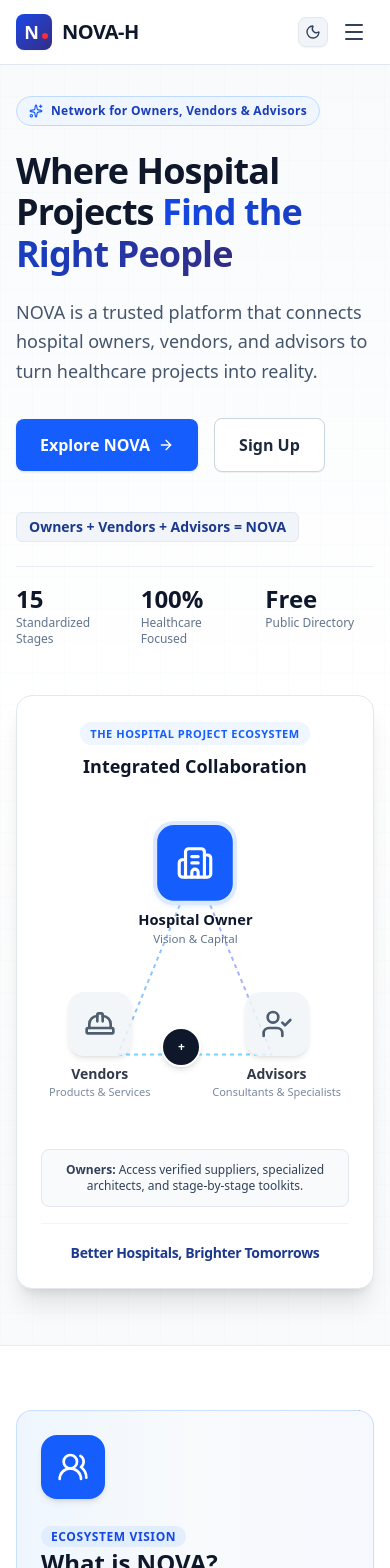
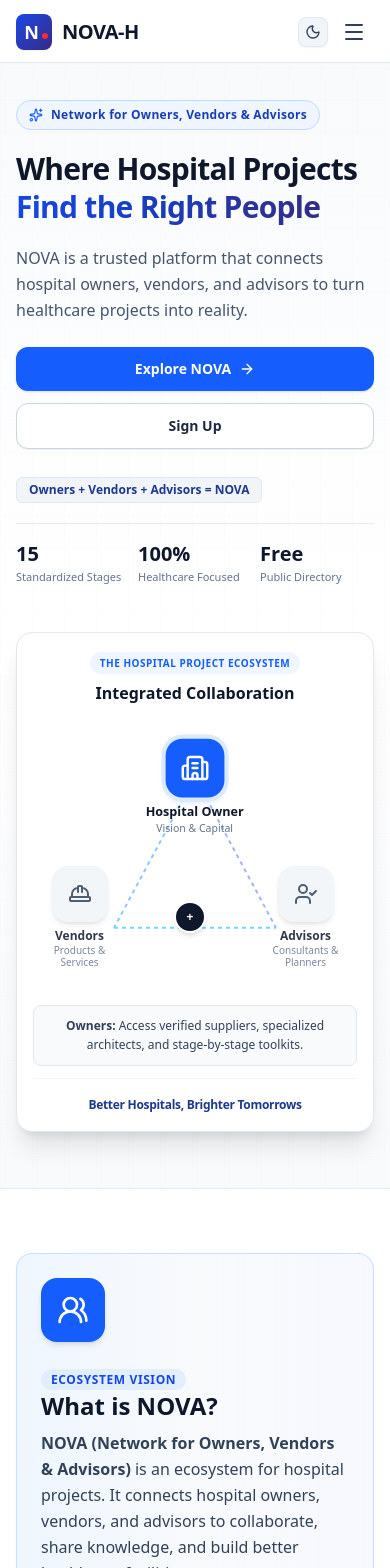
Before and after one commit to InofinixIO/nova-h, a React (Vite) app: page / in a window 390 px wide. Shown: the top 1568 px of the page. Built offline with nearby package versions, Linux system fonts and the light colour scheme.

Commit message:
fix: improve mobile responsiveness and safe-area layout support across components

```diff
--- a/src/App.tsx
+++ b/src/App.tsx
@@ -1045,7 +1045,7 @@ export default function App() {
   const isWorkspaceRoute = Boolean(currentUser && (currentSlug.startsWith('dashboard') || currentSlug.startsWith('admin')));
 
   return (
-    <div className={`${isWorkspaceRoute ? 'h-screen h-dvh overflow-hidden' : 'min-h-screen'} bg-slate-50 dark:bg-slate-950 text-slate-900 dark:text-slate-100 font-sans flex flex-col selection:bg-blue-600 selection:text-white transition-colors duration-200`}>
+    <div className={`${isWorkspaceRoute ? 'h-screen h-dvh overflow-hidden' : 'min-h-screen'} w-full max-w-full overflow-x-clip min-w-0 bg-slate-50 dark:bg-slate-950 text-slate-900 dark:text-slate-100 font-sans flex flex-col selection:bg-blue-600 selection:text-white transition-colors duration-200`}>
 
       {/* Toast Alert */}
       {toastMessage && (
@@ -1070,8 +1070,8 @@ export default function App() {
         />
       )}
 
-      {/* Main Page Layout matching Route Slug (pt-0 h-full overflow-hidden for workspace, pt-16 sm:pt-20 for marketing pages) */}
-      <main className={`flex-1 ${isWorkspaceRoute ? 'pt-0 h-full overflow-hidden' : 'pt-16 sm:pt-20'}`}>
+      {/* Main Page Layout matching Route Slug (pt-0 h-full overflow-hidden for workspace, safe-area top padding for marketing pages) */}
+      <main className={`flex-1 w-full max-w-full overflow-x-clip min-w-0 ${isWorkspaceRoute ? 'pt-0 h-full overflow-hidden' : 'pt-[calc(4.25rem+env(safe-area-inset-top,0px))] sm:pt-[calc(4.75rem+env(safe-area-inset-top,0px))]'}`}>
         {renderPageContent()}
       </main>
 
--- a/src/components/HeroSection.tsx
+++ b/src/components/HeroSection.tsx
@@ -20,29 +20,29 @@ export const HeroSection: React.FC<HeroSectionProps> = ({ onExplore, onSignUp, o
         <div className="grid grid-cols-1 lg:grid-cols-12 gap-12 lg:gap-8 items-center">
 
           {/* Left Column: Heading & Content matching wireframe */}
-          <div className="lg:col-span-7 space-y-6">
-            <div className="inline-flex items-center gap-2 px-3 py-1.5 rounded-full bg-blue-50 dark:bg-blue-950/60 border border-blue-200 dark:border-blue-800 text-blue-800 dark:text-blue-300 text-xs font-semibold tracking-wide">
-              <Sparkles className="w-3.5 h-3.5 text-blue-600 dark:text-blue-400" />
-              <span>Network for Owners, Vendors & Advisors</span>
+          <div className="lg:col-span-7 space-y-5 sm:space-y-6">
+            <div className="inline-flex items-center gap-2 px-3 py-1.5 rounded-full bg-blue-50 dark:bg-blue-950/60 border border-blue-200 dark:border-blue-800 text-blue-800 dark:text-blue-300 text-xs font-semibold tracking-wide max-w-full">
+              <Sparkles className="w-3.5 h-3.5 text-blue-600 dark:text-blue-400 shrink-0" />
+              <span className="truncate">Network for Owners, Vendors &amp; Advisors</span>
             </div>
 
-            <h1 className="text-4xl sm:text-5xl lg:text-6xl font-extrabold text-slate-900 dark:text-white tracking-tight leading-[1.15]">
+            <h1 className="text-3xl sm:text-5xl lg:text-6xl font-extrabold text-slate-900 dark:text-white tracking-tight leading-tight sm:leading-[1.15]">
               Where Hospital Projects <br className="hidden sm:block" />
               <span className="text-transparent bg-clip-text bg-gradient-to-r from-blue-700 via-blue-800 to-indigo-900 dark:from-blue-400 dark:via-indigo-300 dark:to-sky-400">
                 Find the Right People
               </span>
             </h1>
 
-            <p className="text-lg sm:text-xl text-slate-600 dark:text-slate-300 max-w-2xl font-normal leading-relaxed">
+            <p className="text-base sm:text-lg md:text-xl text-slate-600 dark:text-slate-300 max-w-2xl font-normal leading-relaxed">
               NOVA is a trusted platform that connects hospital owners, vendors, and advisors to turn healthcare projects into reality.
             </p>
 
             {/* CTAs matching wireframe */}
-            <div className="flex flex-wrap items-center gap-4 pt-2">
+            <div className="flex flex-wrap items-center gap-3 sm:gap-4 pt-1 sm:pt-2">
               <button
                 id="hero-explore-btn"
                 onClick={onExplore}
-                className="px-6 py-3.5 rounded-lg bg-blue-600 hover:bg-blue-700 text-white font-semibold text-base shadow-sm hover:shadow-md transition-all flex items-center gap-2 cursor-pointer"
+                className="w-full sm:w-auto px-6 py-3 rounded-xl bg-blue-600 hover:bg-blue-700 text-white font-semibold text-sm sm:text-base shadow-sm hover:shadow-md transition-all flex items-center justify-center gap-2 cursor-pointer"
               >
                 <span>Explore NOVA</span>
                 <ArrowRight className="w-4 h-4" />
@@ -51,52 +51,52 @@ export const HeroSection: React.FC<HeroSectionProps> = ({ onExplore, onSignUp, o
               <button
                 id="hero-signup-btn"
                 onClick={() => onSignUp()}
-                className="px-6 py-3.5 rounded-lg bg-white dark:bg-slate-800 hover:bg-slate-50 dark:hover:bg-slate-700 text-slate-800 dark:text-slate-100 border border-slate-300 dark:border-slate-700 font-semibold text-base hover:border-slate-400 transition-all cursor-pointer shadow-2xs"
+                className="w-full sm:w-auto px-6 py-3 rounded-xl bg-white dark:bg-slate-800 hover:bg-slate-50 dark:hover:bg-slate-700 text-slate-800 dark:text-slate-100 border border-slate-300 dark:border-slate-700 font-semibold text-sm sm:text-base hover:border-slate-400 transition-all cursor-pointer shadow-2xs text-center"
               >
                 Sign Up
               </button>
             </div>
 
             {/* Sub-tagline equation from wireframe */}
-            <div className="pt-4 flex items-center gap-2 text-sm sm:text-base font-bold text-slate-800 dark:text-slate-200">
-              <span className="px-3 py-1 rounded-md bg-slate-100 dark:bg-slate-800 text-blue-900 dark:text-blue-300 border border-slate-200 dark:border-slate-700">
+            <div className="pt-2 sm:pt-4 flex flex-wrap items-center gap-2 text-xs sm:text-sm md:text-base font-bold text-slate-800 dark:text-slate-200">
+              <span className="px-3 py-1 rounded-md bg-slate-100 dark:bg-slate-800 text-blue-900 dark:text-blue-300 border border-slate-200 dark:border-slate-700 max-w-full truncate">
                 Owners + Vendors + Advisors = NOVA
               </span>
             </div>
 
             {/* Trust highlights */}
-            <div className="grid grid-cols-3 gap-4 pt-4 border-t border-slate-200/80 dark:border-slate-800">
+            <div className="grid grid-cols-3 gap-2 sm:gap-4 pt-4 border-t border-slate-200/80 dark:border-slate-800">
               <div>
-                <p className="text-2xl sm:text-3xl font-extrabold text-slate-900 dark:text-white">15</p>
-                <p className="text-xs text-slate-500 dark:text-slate-400 font-medium">Standardized Stages</p>
+                <p className="text-xl sm:text-3xl font-extrabold text-slate-900 dark:text-white">15</p>
+                <p className="text-[11px] sm:text-xs text-slate-500 dark:text-slate-400 font-medium leading-tight mt-0.5">Standardized Stages</p>
               </div>
               <div>
-                <p className="text-2xl sm:text-3xl font-extrabold text-slate-900 dark:text-white">100%</p>
-                <p className="text-xs text-slate-500 dark:text-slate-400 font-medium">Healthcare Focused</p>
+                <p className="text-xl sm:text-3xl font-extrabold text-slate-900 dark:text-white">100%</p>
+                <p className="text-[11px] sm:text-xs text-slate-500 dark:text-slate-400 font-medium leading-tight mt-0.5">Healthcare Focused</p>
               </div>
               <div>
-                <p className="text-2xl sm:text-3xl font-extrabold text-slate-900 dark:text-white">Free</p>
-                <p className="text-xs text-slate-500 dark:text-slate-400 font-medium">Public Directory</p>
+                <p className="text-xl sm:text-3xl font-extrabold text-slate-900 dark:text-white">Free</p>
+                <p className="text-[11px] sm:text-xs text-slate-500 dark:text-slate-400 font-medium leading-tight mt-0.5">Public Directory</p>
               </div>
             </div>
           </div>
 
           {/* Right Column: Visual Diagram matching wireframe */}
-          <div className="lg:col-span-5 flex flex-col items-center justify-center">
-            <div className="w-full max-w-md bg-white dark:bg-slate-900 rounded-2xl border border-slate-200 dark:border-slate-800 shadow-xl p-6 sm:p-8 relative">
+          <div className="lg:col-span-5 flex flex-col items-center justify-center w-full">
+            <div className="w-full max-w-full sm:max-w-md bg-white dark:bg-slate-900 rounded-2xl border border-slate-200 dark:border-slate-800 shadow-xl p-4 sm:p-8 relative overflow-hidden">
 
               {/* Header inside diagram card */}
-              <div className="text-center mb-6">
-                <span className="text-[11px] font-bold tracking-wider text-blue-600 dark:text-blue-400 uppercase bg-blue-50 dark:bg-blue-950/60 px-2.5 py-1 rounded-full">
+              <div className="text-center mb-5 sm:mb-6">
+                <span className="text-[10px] sm:text-[11px] font-bold tracking-wider text-blue-600 dark:text-blue-400 uppercase bg-blue-50 dark:bg-blue-950/60 px-2.5 py-1 rounded-full">
                   The Hospital Project Ecosystem
                 </span>
-                <h3 className="text-lg font-bold text-slate-900 dark:text-white mt-2">
+                <h3 className="text-base sm:text-lg font-bold text-slate-900 dark:text-white mt-2">
                   Integrated Collaboration
                 </h3>
               </div>
 
               {/* Triangle / Orbit visualization of the 3 user groups */}
-              <div className="relative py-6 flex flex-col items-center">
+              <div className="relative py-4 sm:py-6 flex flex-col items-center">
                 {/* SVG connection lines */}
                 <svg className="absolute inset-0 w-full h-full pointer-events-none stroke-slate-200 dark:stroke-slate-800" style={{ zIndex: 0 }}>
                   <line x1="50%" y1="20%" x2="25%" y2="78%" strokeWidth="2" strokeDasharray="4 4" className="stroke-blue-300 dark:stroke-blue-800" />
@@ -112,19 +112,19 @@ export const HeroSection: React.FC<HeroSectionProps> = ({ onExplore, onSignUp, o
                   }`}
                   id="diagram-node-owner"
                 >
-                  <div className={`w-18 h-18 rounded-2xl flex items-center justify-center shadow-md transition-all ${
+                  <div className={`w-14 sm:w-16 h-14 sm:h-16 rounded-2xl flex items-center justify-center shadow-md transition-all ${
                     activeNode === 'owner'
                       ? 'bg-blue-600 text-white ring-4 ring-blue-100 dark:ring-blue-900 shadow-blue-200 dark:shadow-none'
                       : 'bg-slate-100 dark:bg-slate-800 text-slate-700 dark:text-slate-300 hover:bg-slate-200 dark:hover:bg-slate-700'
                   }`}>
-                    <Building2 className="w-9 h-9" />
+                    <Building2 className="w-7 sm:w-8 h-7 sm:h-8" />
                   </div>
-                  <span className="font-bold text-sm text-slate-900 dark:text-white mt-2">Hospital Owner</span>
-                  <span className="text-[11px] text-slate-500 dark:text-slate-400 font-medium">Vision & Capital</span>
+                  <span className="font-bold text-xs sm:text-sm text-slate-900 dark:text-white mt-1.5 sm:mt-2">Hospital Owner</span>
+                  <span className="text-[10px] sm:text-[11px] text-slate-500 dark:text-slate-400 font-medium text-center">Vision &amp; Capital</span>
                 </div>
 
                 {/* Bottom Row: Vendors & Advisors */}
-                <div className="w-full flex items-center justify-between mt-12 px-2 relative z-10">
+                <div className="w-full flex items-center justify-between mt-8 sm:mt-12 px-1 sm:px-2 relative z-10">
                   {/* Left: Vendors */}
                   <div
                     onClick={() => { setActiveNode('vendor'); onSelectRole('vendor'); }}
@@ -133,19 +133,19 @@ export const HeroSection: React.FC<HeroSectionProps> = ({ onExplore, onSignUp, o
                     }`}
                     id="diagram-node-vendor"
                   >
-                    <div className={`w-16 h-16 rounded-2xl flex items-center justify-center shadow-md transition-all ${
+                    <div className={`w-14 sm:w-16 h-14 sm:h-16 rounded-2xl flex items-center justify-center shadow-md transition-all ${
                       activeNode === 'vendor'
                         ? 'bg-indigo-600 text-white ring-4 ring-indigo-100 dark:ring-indigo-900 shadow-indigo-200 dark:shadow-none'
                         : 'bg-slate-100 dark:bg-slate-800 text-slate-700 dark:text-slate-300 hover:bg-slate-200 dark:hover:bg-slate-700'
                     }`}>
-                      <HardHat className="w-8 h-8" />
+                      <HardHat className="w-6 sm:w-7 h-6 sm:h-7" />
                     </div>
-                    <span className="font-bold text-sm text-slate-900 dark:text-white mt-2">Vendors</span>
-                    <span className="text-[11px] text-slate-500 dark:text-slate-400 font-medium">Products & Services</span>
+                    <span className="font-bold text-xs sm:text-sm text-slate-900 dark:text-white mt-1.5 sm:mt-2">Vendors</span>
+                    <span className="text-[10px] sm:text-[11px] text-slate-500 dark:text-slate-400 font-medium text-center max-w-[85px] sm:max-w-none leading-tight">Products &amp; Services</span>
                   </div>
 
                   {/* Center badge in the middle of triangle */}
-                  <div className="w-10 h-10 rounded-full bg-slate-900 dark:bg-slate-800 text-white flex items-center justify-center text-xs font-black shadow-md border-2 border-white dark:border-slate-700">
+                  <div className="w-8 sm:w-10 h-8 sm:h-10 rounded-full bg-slate-900 dark:bg-slate-800 text-white flex items-center justify-center text-xs font-black shadow-md border-2 border-white dark:border-slate-700 shrink-0">
                     +
                   </div>
 
@@ -157,21 +157,21 @@ export const HeroSection: React.FC<HeroSectionProps> = ({ onExplore, onSignUp, o
                     }`}
                     id="diagram-node-advisor"
                   >
-                    <div className={`w-16 h-16 rounded-2xl flex items-center justify-center shadow-md transition-all ${
+                    <div className={`w-14 sm:w-16 h-14 sm:h-16 rounded-2xl flex items-center justify-center shadow-md transition-all ${
                       activeNode === 'advisor'
                         ? 'bg-sky-600 text-white ring-4 ring-sky-100 dark:ring-sky-900 shadow-sky-200 dark:shadow-none'
                         : 'bg-slate-100 dark:bg-slate-800 text-slate-700 dark:text-slate-300 hover:bg-slate-200 dark:hover:bg-slate-700'
                     }`}>
-                      <UserCheck className="w-8 h-8" />
+                      <UserCheck className="w-6 sm:w-7 h-6 sm:h-7" />
                     </div>
-                    <span className="font-bold text-sm text-slate-900 dark:text-white mt-2">Advisors</span>
-                    <span className="text-[11px] text-slate-500 dark:text-slate-400 font-medium">Consultants & Specialists</span>
+                    <span className="font-bold text-xs sm:text-sm text-slate-900 dark:text-white mt-1.5 sm:mt-2">Advisors</span>
+                    <span className="text-[10px] sm:text-[11px] text-slate-500 dark:text-slate-400 font-medium text-center max-w-[95px] sm:max-w-none leading-tight">Consultants &amp; Planners</span>
                   </div>
                 </div>
               </div>
 
               {/* Dynamic node insight pill */}
-              <div className="mt-6 p-3 rounded-lg bg-slate-50 dark:bg-slate-800/80 border border-slate-200 dark:border-slate-700 text-xs text-slate-700 dark:text-slate-300 text-center">
+              <div className="mt-5 sm:mt-6 p-2.5 sm:p-3 rounded-lg bg-slate-50 dark:bg-slate-800/80 border border-slate-200 dark:border-slate-700 text-xs text-slate-700 dark:text-slate-300 text-center leading-relaxed">
                 {activeNode === 'owner' && (
                   <span><strong>Owners:</strong> Access verified suppliers, specialized architects, and stage-by-stage toolkits.</span>
                 )}
@@ -184,8 +184,8 @@ export const HeroSection: React.FC<HeroSectionProps> = ({ onExplore, onSignUp, o
               </div>
 
               {/* Bottom Tagline from wireframe */}
-              <div className="mt-4 pt-4 border-t border-slate-100 dark:border-slate-800 text-center">
-                <span className="text-sm font-bold text-blue-900 dark:text-blue-400 tracking-tight">
+              <div className="mt-3 sm:mt-4 pt-3 sm:pt-4 border-t border-slate-100 dark:border-slate-800 text-center">
+                <span className="text-xs sm:text-sm font-bold text-blue-900 dark:text-blue-400 tracking-tight">
                   Better Hospitals, Brighter Tomorrows
                 </span>
               </div>
--- a/src/components/Navbar.tsx
+++ b/src/components/Navbar.tsx
@@ -62,10 +62,15 @@ export const Navbar: React.FC<NavbarProps> = ({
   return (
     <header
       id="nova-header"
-      className={`fixed top-0 left-0 right-0 z-40 transition-all duration-200 ${
+      style={{
+        paddingTop: `calc(env(safe-area-inset-top, 0px) + ${scrolled ? '0.5rem' : '0.75rem'})`,
+        paddingLeft: 'env(safe-area-inset-left, 0px)',
+        paddingRight: 'env(safe-area-inset-right, 0px)',
+      }}
+      className={`fixed top-0 left-0 right-0 z-40 transition-all duration-200 pb-2.5 sm:pb-3 ${
         scrolled
-          ? 'bg-white/95 dark:bg-slate-900/95 backdrop-blur-md shadow-xs border-b border-slate-200/80 dark:border-slate-800 py-2.5'
-          : 'bg-white dark:bg-slate-900 border-b border-slate-200 dark:border-slate-800 py-3'
+          ? 'bg-white/95 dark:bg-slate-900/95 backdrop-blur-md shadow-xs border-b border-slate-200/80 dark:border-slate-800'
+          : 'bg-white dark:bg-slate-900 border-b border-slate-200 dark:border-slate-800'
       }`}
     >
       <div className="max-w-7xl mx-auto px-4 sm:px-6 lg:px-8 flex items-center justify-between gap-3 xl:gap-6">
@@ -361,7 +366,14 @@ export const Navbar: React.FC<NavbarProps> = ({
 
       {/* Mobile Menu Dropdown */}
       {mobileMenuOpen && (
-        <div className="lg:hidden bg-white dark:bg-slate-900 border-b border-slate-200 dark:border-slate-800 px-4 pt-2 pb-6 space-y-3 shadow-lg animate-fadeIn">
+        <div
+          style={{
+            paddingLeft: 'max(1rem, env(safe-area-inset-left, 0px))',
+            paddingRight: 'max(1rem, env(safe-area-inset-right, 0px))',
+            paddingBottom: 'max(1.5rem, env(safe-area-inset-bottom, 0px))',
+          }}
+          className="lg:hidden bg-white dark:bg-slate-900 border-b border-slate-200 dark:border-slate-800 px-4 pt-2 space-y-3 shadow-lg animate-fadeIn max-h-[calc(100vh-5rem)] overflow-y-auto"
+        >
           {currentUser && (
             <div className="p-3 bg-blue-50/60 dark:bg-slate-800/80 rounded-xl border border-blue-200/80 dark:border-slate-700 flex items-center justify-between">
               <div className="flex items-center gap-2.5">
--- a/src/components/PartnerDetailView.tsx
+++ b/src/components/PartnerDetailView.tsx
@@ -185,7 +185,7 @@ export const PartnerDetailView: React.FC<PartnerDetailViewProps> = ({
           </div>
 
           {/* Quick Profile Actions: Compare, QR Code, Share */}
-          <div className="flex items-center gap-2">
+          <div className="flex flex-wrap items-center gap-2">
             {onToggleCompare && (
               <button
                 type="button"
--- a/src/components/VendorDetailModal.tsx
+++ b/src/components/VendorDetailModal.tsx
@@ -646,7 +646,7 @@ export const VendorDetailModal: React.FC<VendorDetailModalProps> = ({
             <span className="w-2 h-2 rounded-full bg-emerald-500"></span>
             <span>NOVA Verified Healthcare Network</span>
           </div>
-          <div className="flex items-center gap-3">
+          <div className="flex flex-wrap items-center justify-end gap-2 sm:gap-2.5 w-full sm:w-auto">
             {onToggleCompare && (
               <button
                 onClick={() => onToggleCompare(vendor.id)}
--- a/src/index.css
+++ b/src/index.css
@@ -5,9 +5,22 @@
 @layer base {
   :root {
     color-scheme: light;
+    --sat: env(safe-area-inset-top, 0px);
+    --sar: env(safe-area-inset-right, 0px);
+    --sab: env(safe-area-inset-bottom, 0px);
+    --sal: env(safe-area-inset-left, 0px);
   }
   :root.dark {
     color-scheme: dark;
+  }
+  *, *::before, *::after {
+    box-sizing: border-box;
+  }
+  html {
+    overflow-x: clip;
+    width: 100%;
+    max-width: 100vw;
+    -webkit-text-size-adjust: 100%;
   }
   body {
     font-family: 'Plus Jakarta Sans', system-ui, -apple-system, BlinkMacSystemFont, 'Segoe UI', Roboto, Oxygen, Ubuntu, Cantarell, sans-serif;
@@ -16,6 +29,19 @@
     background-color: #f8fafc;
     color: #0f172a;
     transition: background-color 0.2s ease, color 0.2s ease;
+    overflow-x: clip;
+    width: 100%;
+    max-width: 100vw;
+    min-width: 0;
+    position: relative;
+    padding-left: var(--sal);
+    padding-right: var(--sar);
+  }
+  #root {
+    overflow-x: clip;
+    width: 100%;
+    max-width: 100vw;
+    min-width: 0;
   }
   .dark body,
   html.dark body {
```
Also changed, not shown: src/components/DirectorySearch.tsx (+7 -7 lines), src/components/Footer.tsx (+4 -9 lines), src/components/HospitalToolkit.tsx (+14 -12 lines), src/components/MembershipPricingSection.tsx (+4 -4 lines).
